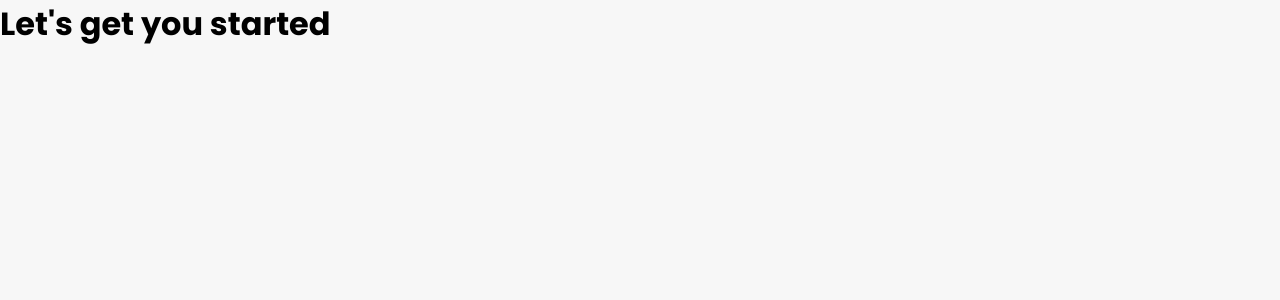
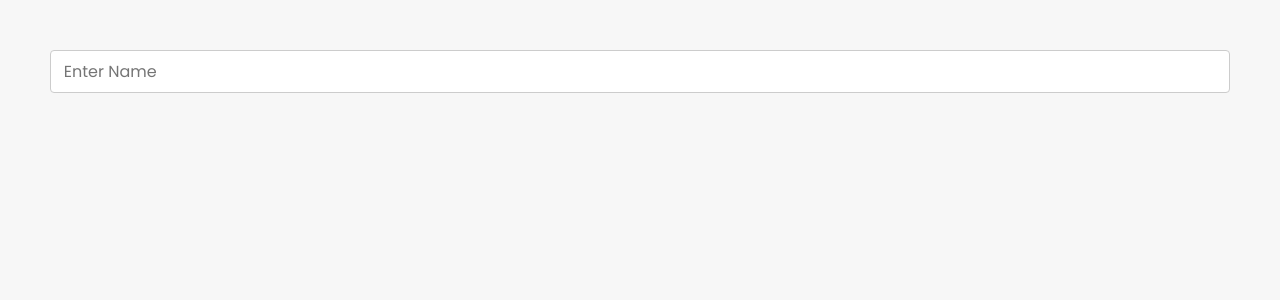
Before and after one commit to HemarajKS/Angular_Reusable_Components, an Angular app: page / in a window 1280 px wide. Shown: the top 300 px of the page. Built offline with nearby package versions, Linux system fonts and the light colour scheme.

Commit message:
Added input component

```diff
--- a/src/app/app.component.html
+++ b/src/app/app.component.html
@@ -1 +1,2 @@
-<h1>Let's get you started</h1>
+<app-input [type]="'text'" [placeholder]="'Enter Name'" [isClearable]="true" [value]="value" (valueChange)="onInputValueChange($event)"
+></app-input>
--- a/src/app/app.component.ts
+++ b/src/app/app.component.ts
@@ -3,8 +3,13 @@ import { Component } from '@angular/core';
 @Component({
   selector: 'app-root',
   templateUrl: './app.component.html',
-  styleUrls: ['./app.component.scss']
+  styleUrls: ['./app.component.scss'],
 })
 export class AppComponent {
   title = 'angular_reusable_components';
+  value: string = '';
+
+  onInputValueChange(newValue: string) {
+    this.value = newValue;
+  }
 }
--- /dev/null
+++ b/src/app/components/input/input.component.html
@@ -0,0 +1,10 @@
+<div class="inputWrapper">
+  <input [placeholder]="placeholder" class="input" [type]="getInputType()" [value]="value"
+    (input)="onInputChange($event)">
+
+  <i [ngClass]="{'fa-regular':true,'iconsStyle':true, 'fa-eye':!togglePassword,'fa-eye-slash':togglePassword}"
+    (click)="handleFunc('toggle')" *ngIf="type === 'password'"></i>
+
+  <i class="fa-solid fa-xmark clearButton" *ngIf="isClearable && value.length > 0 && type !== 'password'"
+    (click)="handleFunc('clear')"></i>
+</div>
--- /dev/null
+++ b/src/app/components/input/input.component.scss
@@ -0,0 +1,48 @@
+@import '../../scss/common.scss';
+
+.inputWrapper{
+  margin: 50px;
+  position: relative;
+  .input{
+      border: 1px solid $silver;
+      color: $gray;
+      border-radius: 0.25em;
+      padding: 0.5em 1.9em 0.5em 0.8em;
+      width: 100%;
+      margin: 0;
+      font-size: 1em;
+      font-family: inherit;
+
+      &:focus{
+          outline: 2px solid $purpleHeart;
+      }
+  }
+
+  .iconsStyle{
+    opacity: 0.6;
+    padding: 0 5px;
+    position: absolute;
+    right: 0.5em;
+    top: 30%;
+    cursor: pointer;
+  }
+
+  .clearButton{
+    padding: 0 5px;
+    position: absolute;
+    right: 0.5em;
+    top: 20%;
+    cursor: pointer;
+    opacity: 0.6;
+    border-radius: 50%;
+    width: 25px;
+    height: 25px;
+    display: flex;
+    align-items: center;
+    justify-content: center;
+    &:hover{
+      background-color: $purpleHeart;
+      color: white;
+    }
+  }
+}
--- /dev/null
+++ b/src/app/components/input/input.component.ts
@@ -0,0 +1,45 @@
+import { Component, Input, Output, EventEmitter } from '@angular/core';
+
+@Component({
+  selector: 'app-input',
+  templateUrl: './input.component.html',
+  styleUrls: ['./input.component.scss'],
+})
+export class InputComponent {
+  @Input() type: string;
+  @Input() placeholder: string;
+  @Input() value: string;
+  @Input() isClearable: boolean;
+  @Output() valueChange = new EventEmitter<string>();
+
+  togglePassword: boolean = false;
+
+  constructor() {
+    this.type = '';
+    this.placeholder = '';
+    this.value = '';
+    this.isClearable = false;
+  }
+
+  handleFunc(type: string) {
+    if (type === 'toggle') {
+      this.togglePassword = !this.togglePassword;
+    } else if (type === 'clear') {
+      this.value = '';
+    }
+  }
+
+  onInputChange(event: any) {
+    const newValue = event.target.value;
+    this.valueChange.emit(newValue);
+  }
+
+  getInputType(): string {
+    if (this.type === 'text' || this.type === 'email') {
+      return this.type;
+    } else if (this.type === 'password') {
+      return this.togglePassword ? 'text' : 'password';
+    }
+    return 'text';
+  }
+}
--- a/src/app/scss/_colors.scss
+++ b/src/app/scss/_colors.scss
@@ -2,7 +2,10 @@
 
 
 // All Hex values
-$Alabaster: #F7F7F7;
+$alabaster: #F7F7F7;
+$gray: #888;
+$silver: #ccc;
+$purpleHeart: #532de0;
 
 
 // ALl rgba values
--- a/src/index.html
+++ b/src/index.html
@@ -6,6 +6,9 @@
   <base href="/">
   <meta name="viewport" content="width=device-width, initial-scale=1">
   <link rel="icon" type="image/x-icon" href="favicon.ico">
+  <link rel="stylesheet" href="https://cdnjs.cloudflare.com/ajax/libs/font-awesome/6.4.2/css/all.min.css"
+    integrity="sha512-z3gLpd7yknf1YoNbCzqRKc4qyor8gaKU1qmn+CShxbuBusANI9QpRohGBreCFkKxLhei6S9CQXFEbbKuqLg0DA=="
+    crossorigin="anonymous" referrerpolicy="no-referrer" />
 </head>
 <body>
   <app-root></app-root>
--- a/src/styles.scss
+++ b/src/styles.scss
@@ -11,7 +11,7 @@
 
 body{
   min-height: 100vh;
-  background-color: $Alabaster;
+  background-color: $alabaster;
 }
 
 ul li{
```
Also changed, not shown: src/app/app.module.ts (+8 -10 lines), src/app/components/components.txt (deleted), 1 other file (tests, documents, lock files or other folders).
